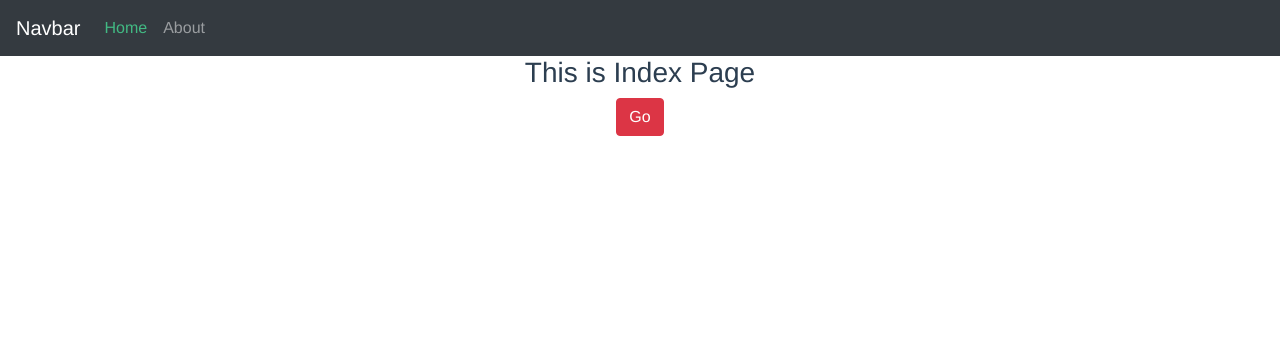
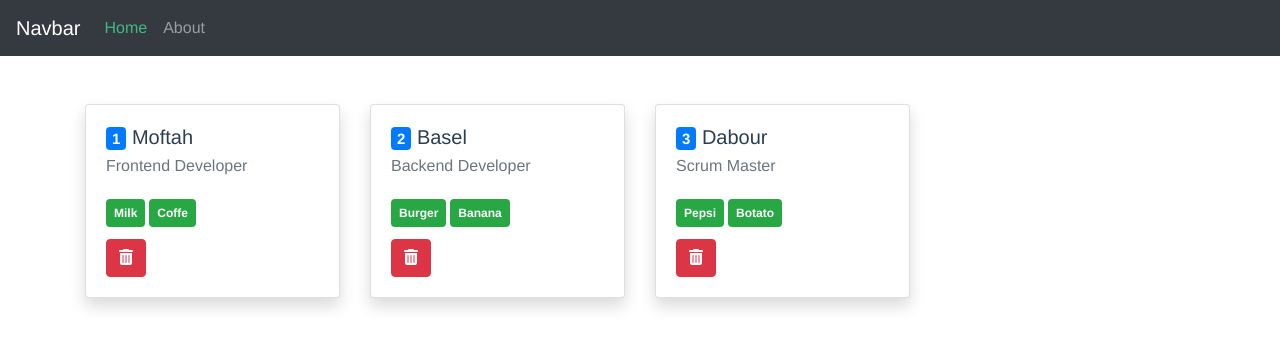
Before and after one commit to Muhammad-Moftah/vue-firebase, a Vue app: page / in a window 1280 px wide. Shown: the top 348 px of the page. Built offline with nearby package versions, Linux system fonts and the light colour scheme.

Commit message:
slice and splice

```diff
--- a/public/index.html
+++ b/public/index.html
@@ -9,6 +9,7 @@
   <link rel="stylesheet" href="https://stackpath.bootstrapcdn.com/bootstrap/4.4.1/css/bootstrap.min.css"
     integrity="sha384-Vkoo8x4CGsO3+Hhxv8T/Q5PaXtkKtu6ug5TOeNV6gBiFeWPGFN9MuhOf23Q9Ifjh" crossorigin="anonymous">
   <title>vue-firebase</title>
+  <script src="https://kit.fontawesome.com/e0b924aece.js" crossorigin="anonymous"></script>
 </head>
 
 <body>
--- a/src/components/Navbar.vue
+++ b/src/components/Navbar.vue
@@ -23,7 +23,9 @@
 <script>
   export default {
     name: "Navbar",
-    data() {},
+    data() {
+      return{}
+    },
     components: {},
     methods: {}
   };
--- a/src/views/Index.vue
+++ b/src/views/Index.vue
@@ -1,21 +1,58 @@
 <template>
-  <div class="Index">
-    <h3>This is Index Page</h3>
-
-    <button class="btn btn-danger" @click='goTo'>Go</button>
-  </div>
+  <section class="index my-5">
+    <div class="container">
+      <div class="row">
+        <div class="col-lg-3" v-for="(smoothi, index) in smoothies" :key="smoothi.id">
+        <article class="card text-left shadow">
+          <div class="card-body">
+            <h5 class="card-title"> <span class="badge badge-primary">{{index + 1}}</span> {{smoothi.title}}</h5>
+            <h6 class="card-subtitle mb-4 text-muted">{{smoothi.slug}}</h6>
+            <span class="badge badge-success p-2 mr-1 mb-1" v-for="(food,index) in smoothi.ingerdients" :key='index'>{{food}}</span>
+            <button @click="deleteSmoothi(smoothi.index)" href="#" class="btn btn-danger card-link d-block mt-2"><i class="fas fa-trash-alt"></i></button>
+          </div>
+        </article>
+        </div>
+      </div>
+    </div>
+  </section>
 </template>
 
 <script>
+  export default {
+    name: "Index",
+    data() {
+      return {
+        smoothies: [{
+            title: "Moftah",
+            slug: "Frontend Developer",
+            ingerdients: ["Milk", "Coffe"],
+            id:1
+          },
+          {
+            title: "Basel",
+            slug: "Backend Developer",
+            ingerdients: ["Burger", "Banana"],
+            id:2
+          },
+          {
+            title: "Dabour",
+            slug: "Scrum Master",
+            ingerdients: ["Pepsi", "Botato"],
+            id:3
+          }
+        ]
+      }
+    },
+    components: {},
+    methods: {
+      deleteSmoothi(id){
+        // this.smoothies = this.smoothies.filter( smoothi => {
+        //   return smoothi.id != id;
+        // })
+        console.log(id);
+        this.smoothies.splice((id - 1), 1)
+      }
 
-export default {
-  name: "Index",
-  components: {
-  },
-  methods:{
-    goTo(){
-      this.$router.push('about')
     }
-  }
-};
+  };
 </script>
```
